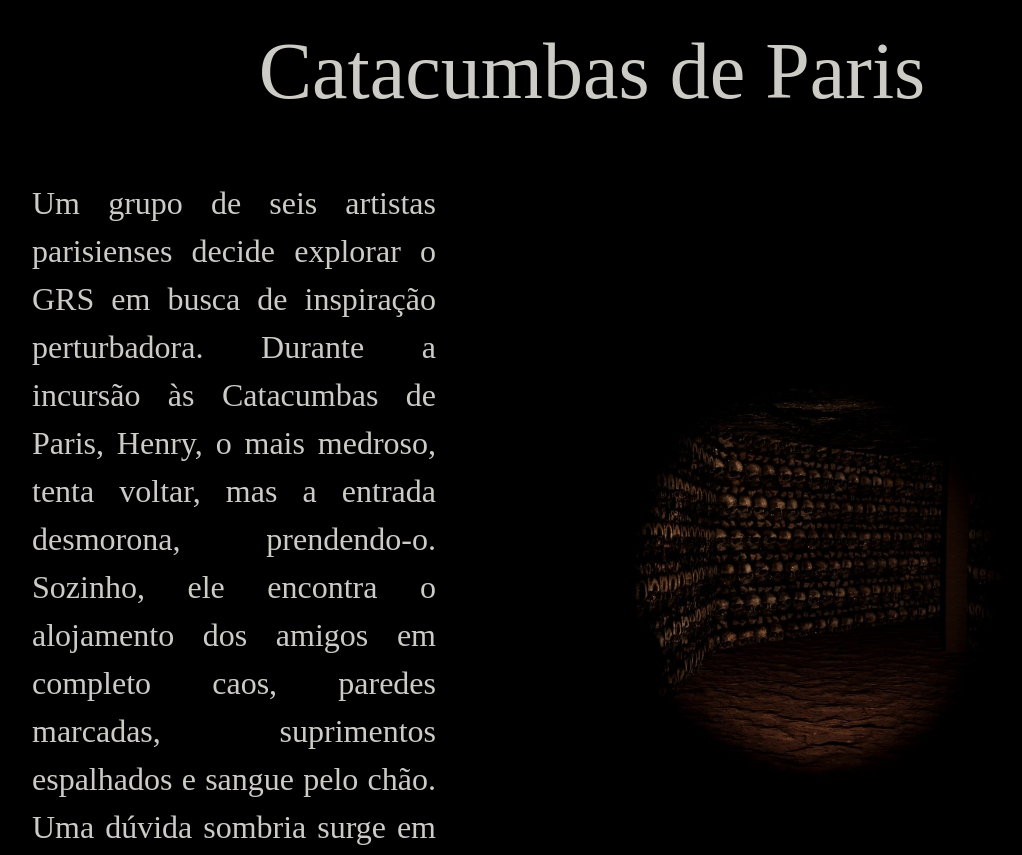
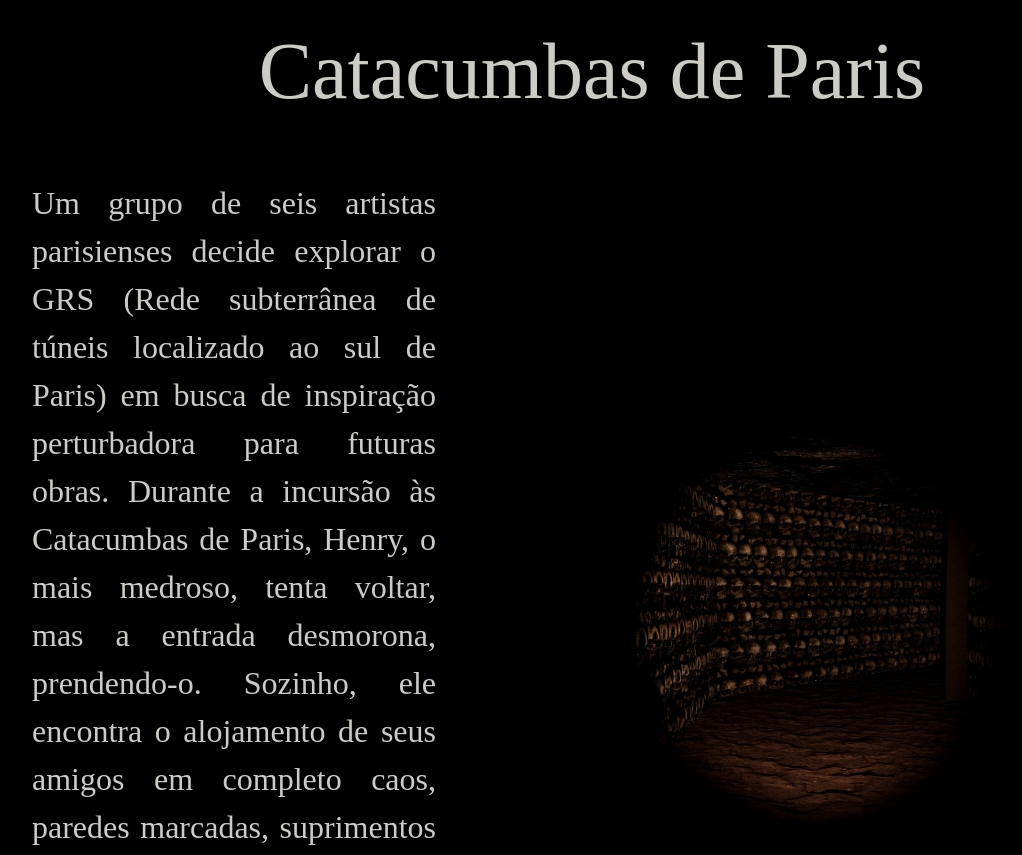
Before and after one commit to GdaNinja/site-skullcave, a plain HTML site: page index.html in a window 1280 px wide. Shown: the part 1733-2588 px from the top of the page, without its empty margins (48-1070 px from the left). Drawn offline with nearby package versions, Linux system fonts and the light colour scheme; a web font is replaced by a local one.

Commit message:
Commit Versão 3.7

```diff
--- a/index.html
+++ b/index.html
@@ -72,10 +72,10 @@
             <section id="apresentacao">
                 <h2 class="title-section">Catacumbas de Paris</h2>
                 <div class="boxInfo">
-                    <p class="info-content">Um grupo de seis artistas parisienses decide explorar o GRS em busca de
-                        inspiração perturbadora.
+                    <p class="info-content">Um grupo de seis artistas parisienses decide explorar o GRS (Rede subterrânea de túneis localizado ao sul de Paris) em busca de
+                        inspiração perturbadora para futuras obras.
                         Durante a incursão às Catacumbas de Paris, Henry, o mais medroso, tenta voltar, mas a entrada
-                        desmorona, prendendo-o. Sozinho, ele encontra o alojamento dos amigos em completo caos, paredes
+                        desmorona, prendendo-o. Sozinho, ele encontra o alojamento de seus amigos em completo caos, paredes
                         marcadas, suprimentos espalhados e sangue pelo chão. Uma dúvida sombria surge em sua mente: o
                         que realmente é esse lugar?</p>
                     <img src="./imgs/CorredorCaveira.jpeg" alt="Corredor de Caveiras">
--- a/styles/sections.css
+++ b/styles/sections.css
@@ -125,8 +125,8 @@
 }
 
 #artistas .boxInfo img {
-    width: 40%;
-    border-radius: 35%;
+    width: 45%;
+    border-radius: 20%;
 }
 
 #inimigos {
```
